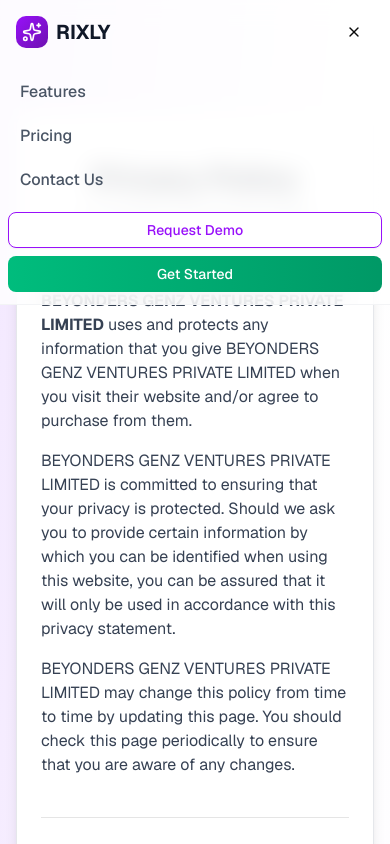
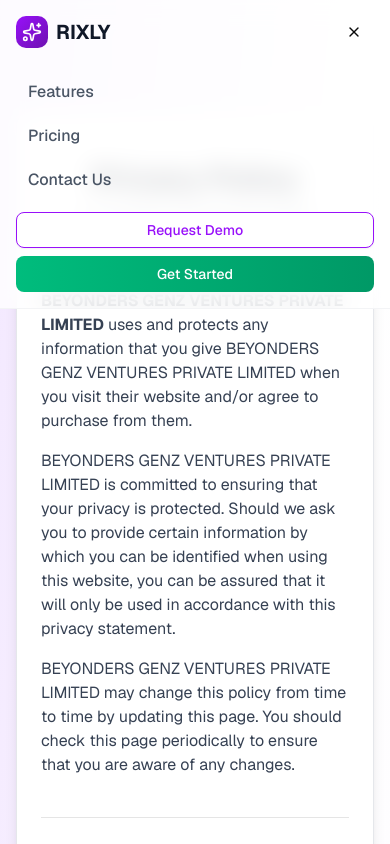
Before and after one commit to UltimateSolution8/LinkedIn, a React (Vite) app: page /policies/privacy in a window 390 px wide. Both pictures are taken after a click on the button 354 px from the left and 32 px from the top of the page. Shown: the top 844 px of the page. Built offline with nearby package versions, Linux system fonts and the light colour scheme; no server answers.

Commit message:
Optimise request Demo for mobile view

```diff
--- a/src/components/Navbar.tsx
+++ b/src/components/Navbar.tsx
@@ -7,10 +7,13 @@ import UserProfileDropdown from './shared/UserProfileDropdown'
 import { getCurrentUser } from '@/lib/api/auth'
 import type { User } from '@/lib/api/auth'
 import { Menu, X } from 'lucide-react';
+import { motion, AnimatePresence } from 'framer-motion';
 
 const Navbar = () => {
   const [user, setUser] = useState<User | null>(null);
   const [isMenuOpen, setIsMenuOpen] = useState(false);
+
+  const closeMenu = () => setIsMenuOpen(false);
 
   useEffect(() => {
     setUser(getCurrentUser());
@@ -63,13 +66,19 @@ const Navbar = () => {
           </div>
         </div>
       </div>
+      <AnimatePresence>
         {isMenuOpen && (
-        <div className="md:hidden">
-          <div className="px-2 pt-2 pb-3 space-y-1 sm:px-3">
-            <a href="#features" className="text-gray-600 hover:text-gray-900 block px-3 py-2 rounded-md text-base font-medium">Features</a>
-            <Link to="/pricing" className="text-gray-600 hover:text-gray-900 block px-3 py-2 rounded-md text-base font-medium">Pricing</Link>
-            <Link to="/contactus" className="text-gray-600 hover:text-gray-900 block px-3 py-2 rounded-md text-base font-medium">Contact Us</Link>
-            <Link to={`/request-demo`}>
+          <motion.div
+            initial={{ opacity: 0, height: 0 }}
+            animate={{ opacity: 1, height: "auto" }}
+            exit={{ opacity: 0, height: 0 }}
+            className="md:hidden overflow-hidden"
+          >
+            <div className="px-4 pt-2 pb-4 space-y-1 sm:px-6">
+              <a href="#features" onClick={closeMenu} className="text-gray-600 hover:text-gray-900 block px-3 py-2 rounded-md text-base font-medium">Features</a>
+              <Link to="/pricing" onClick={closeMenu} className="text-gray-600 hover:text-gray-900 block px-3 py-2 rounded-md text-base font-medium">Pricing</Link>
+              <Link to="/contactus" onClick={closeMenu} className="text-gray-600 hover:text-gray-900 block px-3 py-2 rounded-md text-base font-medium">Contact Us</Link>
+              <Link to={`/request-demo`} onClick={closeMenu}>
                 <Button variant="outline" className="w-full mt-2 border-purple-600 text-purple-600 hover:bg-purple-50">
                   Request Demo
                 </Button>
@@ -79,15 +88,16 @@ const Navbar = () => {
                   <UserProfileDropdown />
                 </div>
               ) : (
-              <Link to={`/request-demo`}>
+                <Link to={`/request-demo`} onClick={closeMenu}>
                   <Button className="w-full mt-2 bg-gradient-to-r from-emerald-500 to-emerald-600 hover:from-emerald-600 hover:to-emerald-700 text-white">
                     Get Started
                   </Button>
                 </Link>
               )}
             </div>
-        </div>
+          </motion.div>
         )}
+      </AnimatePresence>
     </nav>
   )
 }
--- a/src/components/shared/UserProfileDropdown.tsx
+++ b/src/components/shared/UserProfileDropdown.tsx
@@ -49,7 +49,7 @@ export default function UserProfileDropdown() {
           </Avatar>
         </Button>
       </DropdownMenuTrigger>
-      <DropdownMenuContent className="w-56" align="end">
+      <DropdownMenuContent className="w-[90vw] max-w-xs" align="end">
         <DropdownMenuLabel className="font-normal">
           <div className="flex flex-col space-y-1">
             <p className="text-sm font-medium leading-none">
--- a/src/pages/RequestDemoPage.tsx
+++ b/src/pages/RequestDemoPage.tsx
@@ -114,7 +114,7 @@ const RequestDemoPage = () => {
         initial={{ opacity: 0, y: 15 }}
         animate={{ opacity: 1, y: 0 }}
         transition={{ duration: 0.4 }}
-        className="w-full max-w-md bg-white shadow-xl rounded-2xl p-8 border border-gray-200"
+        className="w-full max-w-md bg-white shadow-xl rounded-2xl p-6 sm:p-8 border border-gray-200"
       >
         <h2 className="text-2xl font-semibold text-gray-900 mb-1">
           Request a Demo
@@ -172,7 +172,7 @@ const RequestDemoPage = () => {
             <label className="block text-sm font-medium text-gray-700 mb-1">
               Phone Number
             </label>
-            <div className="flex gap-2">
+            <div className="flex flex-col sm:flex-row gap-2">
               <SearchableCountrySelect
                 countries={countries}
                 value={selectedCountryCode}
```
Lines whose indentation alone changed are shown as unchanged.
